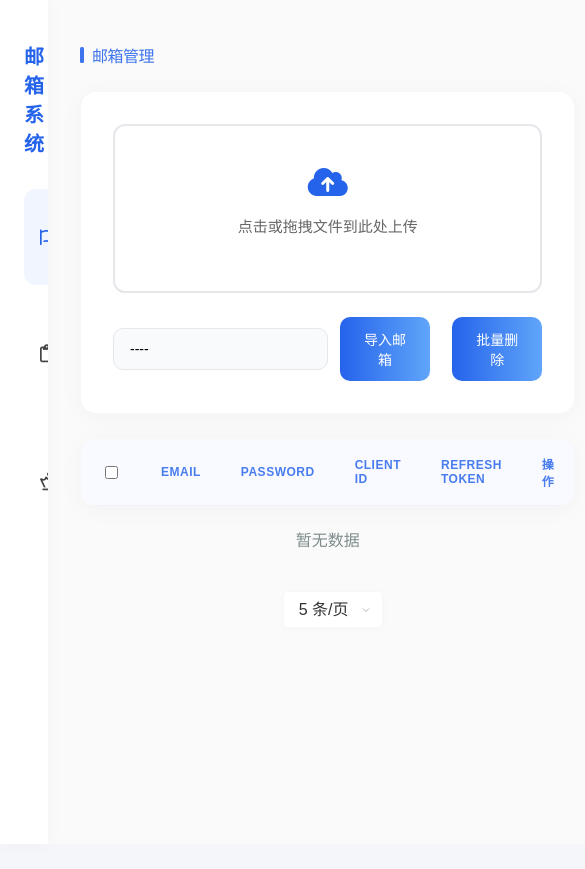
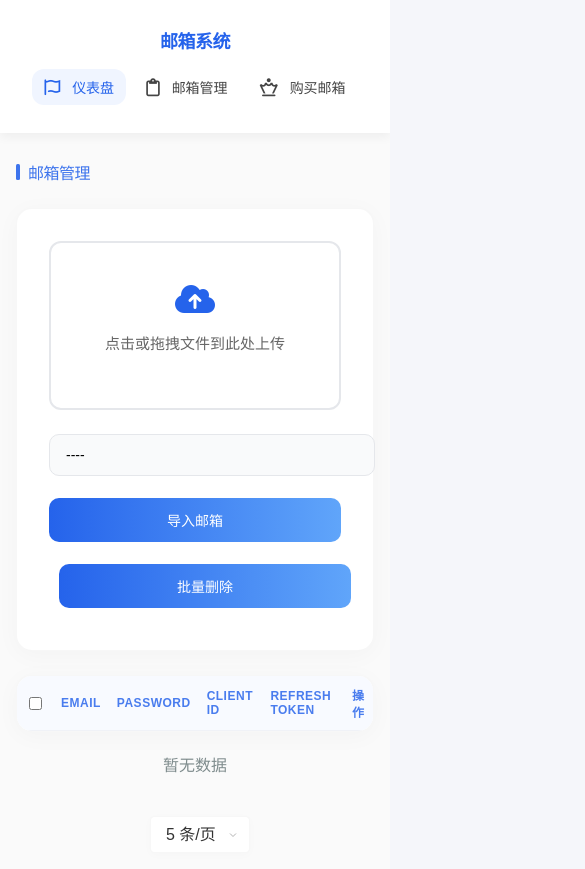
Before and after one commit to yangqazxc/msOauth2api, a website: page public/mail.html in a window 390 px wide. Shown: the top 869 px of the page, 585 px wide, since content can reach past the window. Before the commit the page ends 844 px from the top, so only its background shows below. Drawn offline with Linux system fonts and the light colour scheme.

Commit message:
Update mail.html

```diff
--- a/public/mail.html
+++ b/public/mail.html
@@ -627,6 +627,89 @@
             transition: border-color 0.3s ease;
             margin-left: 10px;
         }
+
+
+            @media screen and (max-width: 768px) {
+        body {
+            flex-direction: column;
+        }
+
+        .sidebar {
+            width: 100%;
+            height: auto;
+            position: relative;
+            padding: 12px;
+            box-shadow: 0 4px 10px rgba(0, 0, 0, 0.05);
+        }
+
+        .sidebar h2 {
+            margin-bottom: 16px;
+            font-size: 18px;
+        }
+
+        .sidebar ul {
+            display: flex;
+            flex-wrap: wrap;
+            justify-content: center;
+            gap: 8px;
+        }
+
+        .sidebar ul li {
+            margin: 0;
+        }
+
+        .sidebar ul li a {
+            padding: 8px 12px;
+            font-size: 14px;
+        }
+
+        .content {
+            padding: 16px;
+        }
+
+        .dashboard .dashboard-cards {
+            grid-template-columns: 1fr;
+        }
+
+        .upload-section .delimiter-input {
+            flex-direction: column;
+            align-items: flex-start;
+        }
+
+        .upload-section .delimiter-input input[type="text"] {
+            width: 100%;
+            margin-bottom: 10px;
+        }
+
+        .upload-section .delimiter-input button {
+            width: 100%;
+            margin-bottom: 10px;
+        }
+
+        .email-table, .mail-table {
+            font-size: 12px;
+        }
+
+        .email-table th, .email-table td,
+        .mail-table th, .mail-table td {
+            padding: 10px 8px;
+        }
+
+        .email-handel {
+            flex-direction: column;
+        }
+
+        .pagination button {
+            padding: 8px 12px;
+            font-size: 12px;
+        }
+
+        .modal-content {
+            width: 90%;
+            padding: 20px;
+        }
+
+
     </style>
     <!-- 引入Font Awesome图标库 -->
     <link rel="stylesheet" href="https://cdnjs.cloudflare.com/ajax/libs/font-awesome/6.0.0-beta3/css/all.min.css">
```
